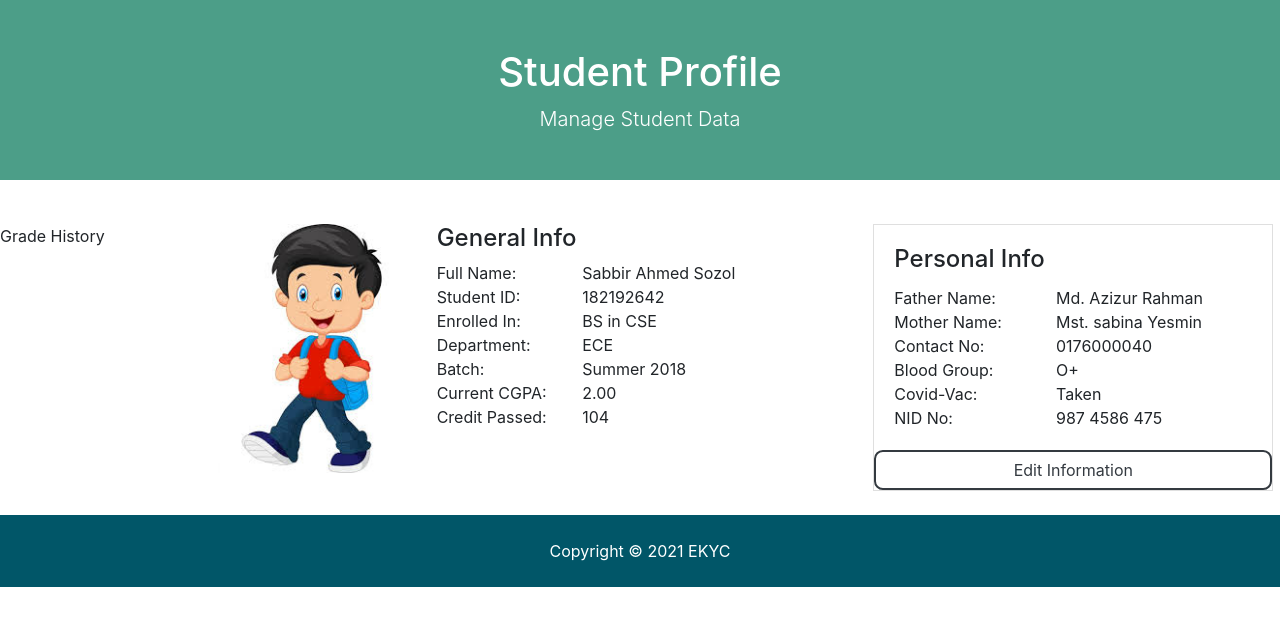
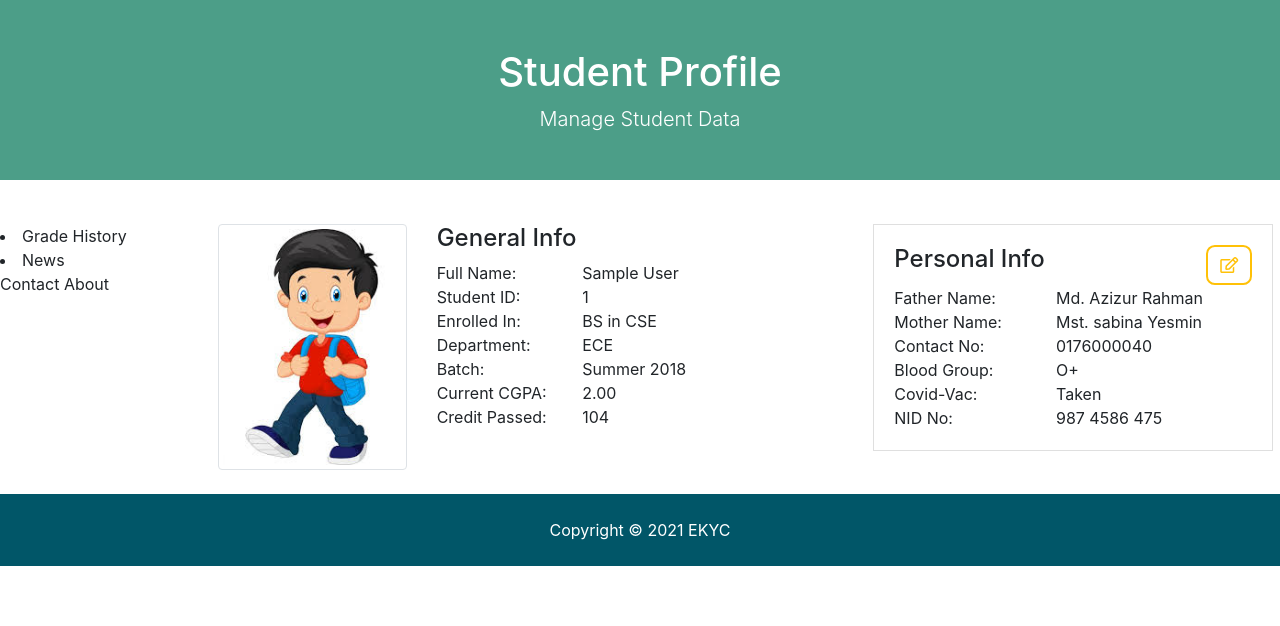
Before and after one commit to Shahriar10k/ekyc, a Django app: template templates/entries/student_entry.html in a window 1280 px wide. Shown: the part 106-732 px from the top of the page. Run offline with Django 3.2, Linux system fonts and the light colour scheme; the template is opened without the code that fills it: most values are stand-ins (such as "Sample title", 1, 10 or a date in 2020); some libraries are stand-ins or nearby versions.

Commit message:
UID passing Solved

```diff
--- a/templates/entries/student_entry.html
+++ b/templates/entries/student_entry.html
@@ -21,21 +21,17 @@
 
         <div class="row">
     <div class="col-2">
-        <div class="center">
-      <ul class="nav nav-list" style="top: 0px;">
-                                <li>
-                                    <a href="#">
-                                        <span class="menu-text">Grade History</span>
-                                    </a>
-                                </li>
-                            </ul>
-            </div>
+        <div class="sidebar">
+            <li><a class="active" href="">Grade History</a></li>
+            <li><a href="#news">News</a></li>
+  <a href="#contact">Contact</a>
+  <a href="#about">About</a>
     </div>
-
+    </div>
     <div class="col-2">
         <div class="center">
             <span class="profile-picture">
-                <img id="avatar" class="editable img-responsive" alt="Avatar" src="http://127.0.0.1:8000/static/img/stu.jpg" width="160">
+                 <img src="http://127.0.0.1:8000/static/img/stu.jpg" class="img-thumbnail" alt="Cinque Terre">
             </span>
         </div>
     </div>
@@ -46,7 +42,7 @@
                     <div class="row">
                         <div class="col"> Full Name: </div>
                         <div class="col-md-8">
-                            Sabbir Ahmed Sozol
+                            <span>{{stu_uid.first_name}} {{stu_uid.last_name}}</span>
                         </div>
                     </div>
 
@@ -54,7 +50,7 @@
                         <div class="col">Student ID:</div>
 
                         <div class="col-md-8">
-                            <span>182192642</span>
+                            <span>{{stu_uid.nsu_id}}</span>
                         </div>
                     </div>
 
@@ -106,6 +102,9 @@
             <div class="card" style="width: 25rem;">
 
   <div class="card-body">
+      <div class="float-right">
+      <button class="btn btn-outline-warning" style="right" type="submit"><a href=""><i class="far fa-edit"></i></a></button>
+      </div>
     <h4 class="card-title">Personal Info</h4>
     <div class="row">
         <div class="col"> Father Name: </div>
@@ -151,7 +150,6 @@
 
 
 </div>
-                <a href="#" class="btn btn-outline-dark">Edit Information</a>
         </div>
 
 
```
Also changed, not shown: entries/views.py (+10 -3 lines), templates/entries/student_list.html (+4 -3 lines).
